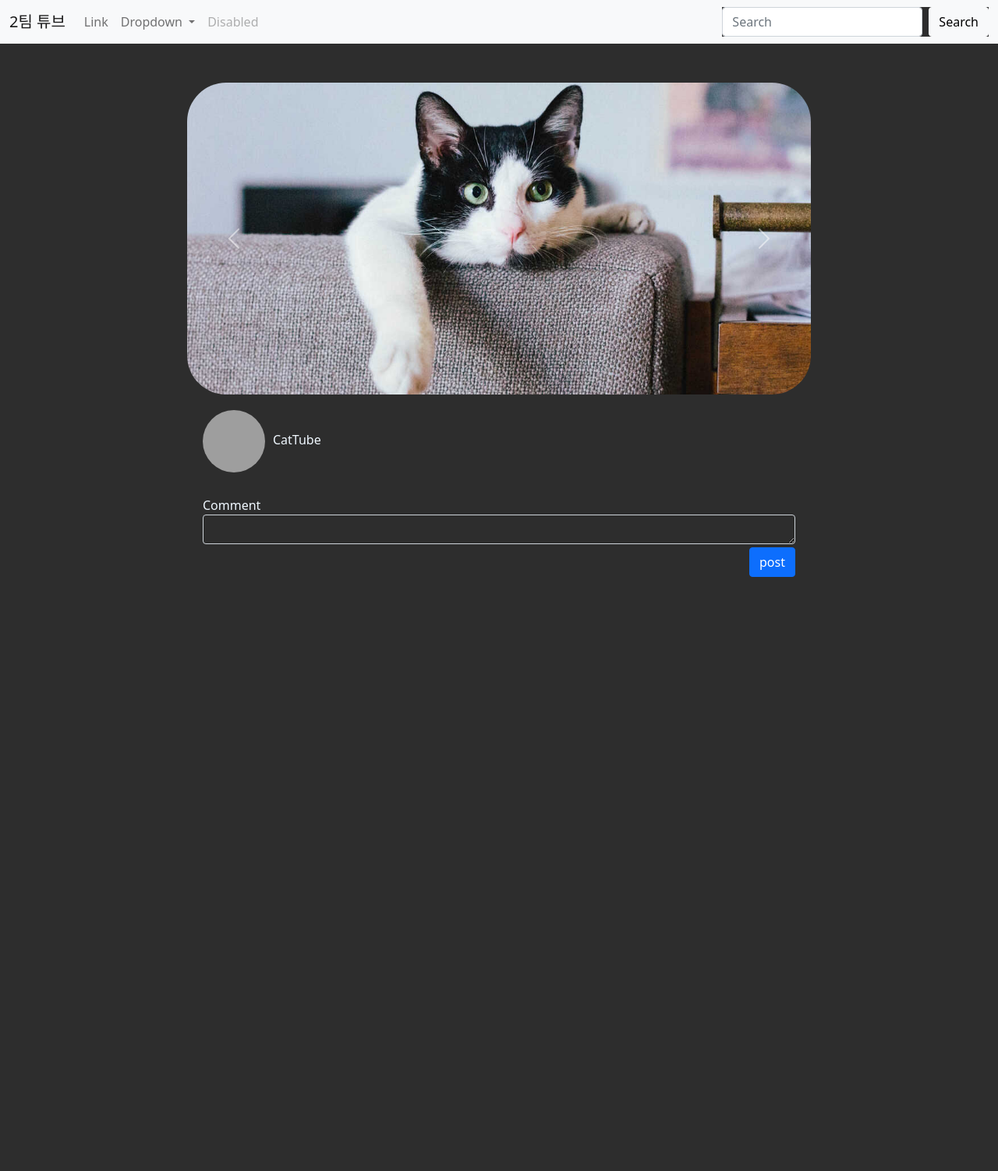
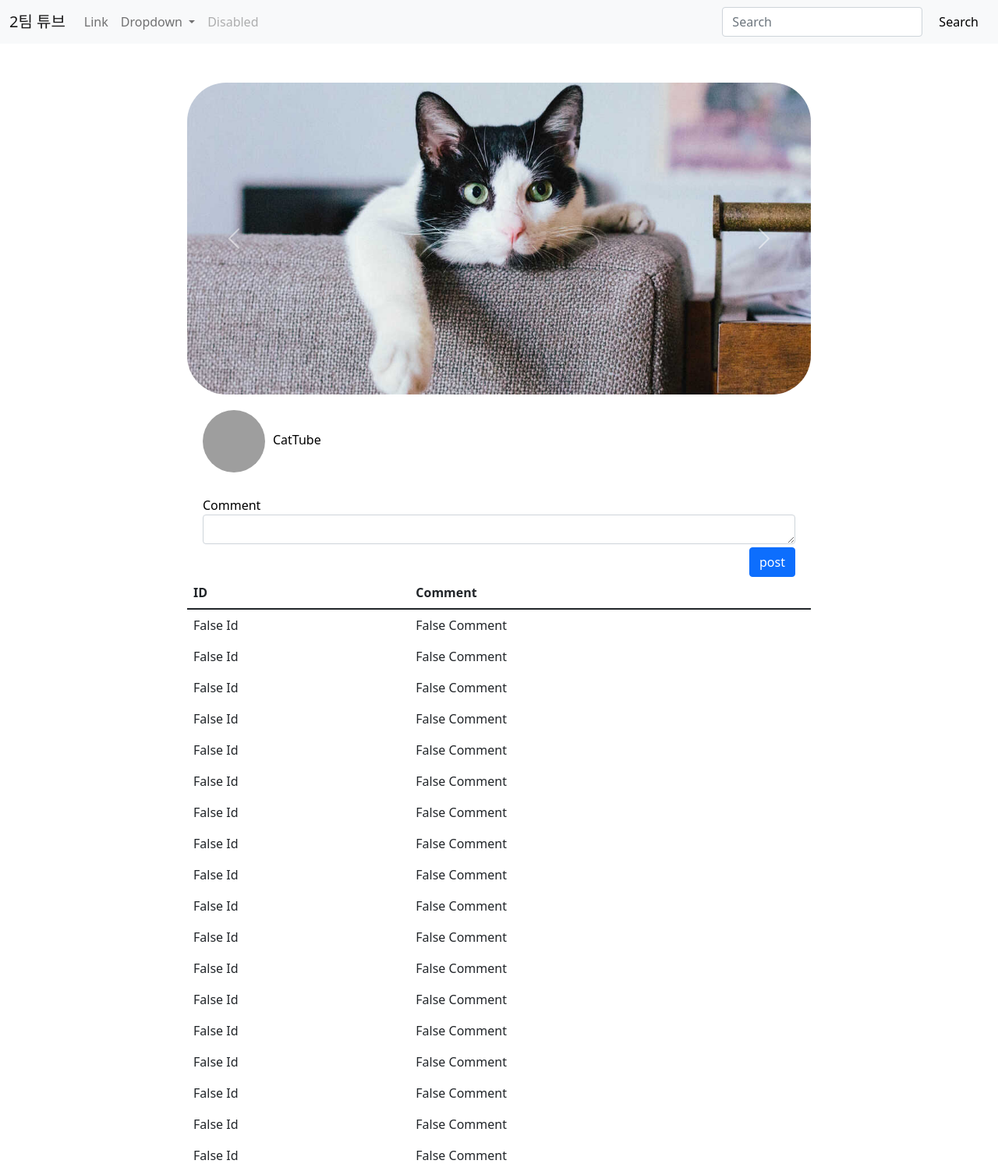
Before and after one commit to jiaero/SpartaContest, a Python web app: template templates/playlist.html in a window 1280 px wide. Shown: the whole page at 78% size. Before the commit the page ends 740 px from the top, so only its background shows below. Run offline with Jinja, Linux system fonts and the light colour scheme; the template is opened without the code that fills it, so the values that code supplies are empty; grey boxes are pictures that could not be loaded.

Commit message:
Edited playlist and made playvideo.html

```diff
--- a/templates/playlist.html
+++ b/templates/playlist.html
@@ -6,6 +6,7 @@
     <meta http-equiv="X-UA-Compatible" content="IE=edge">
     <meta name="viewport" content="width=device-width, initial-scale=1.0">
     <!-- JS -->
+    <script src="https://ajax.googleapis.com/ajax/libs/jquery/3.5.1/jquery.min.js"></script>
     <script src="https://cdn.jsdelivr.net/npm/bootstrap@5.1.3/dist/js/bootstrap.bundle.min.js"
         integrity="sha384-ka7Sk0Gln4gmtz2MlQnikT1wXgYsOg+OMhuP+IlRH9sENBO0LRn5q+8nbTov4+1p"
         crossorigin="anonymous"></script>
@@ -16,6 +17,33 @@
 
     <!-- External CSS -->
     <link type="text/css" rel="stylesheet" href="playlist_style.css">
+
+    <script type="text/javascript">
+
+        $(document).ready(function () {
+            showComments();
+        });
+
+        function showComments() {
+            $('#comment-box').empty()
+
+            let commentCount = Math.random()*20;
+
+            let temp_html = `<tr>
+                    <td>False Id</td>
+                    <td>False Comment</td>
+                </tr>`
+            for(let i = 0; i < commentCount; i++) {
+                $('#comment-box').append(temp_html)
+            }
+
+        }
+
+        function showSlides() {
+
+        }
+
+    </script>
 
     <title>Document</title>
 </head>
@@ -64,13 +92,16 @@
         <div id="carouselExampleControls" class="carousel slide" data-bs-ride="carousel">
             <div class="carousel-inner">
                 <div class="carousel-item">
-                    <a href="#" target="_blank"><img src="../static/black_cat.jpg" class="d-block w-100" alt="black_cat"></a>
+                    <a href="playvideo.html" target="_blank"><img src="../static/black_cat.jpg" class="d-block w-100"
+                            alt="black_cat"></a>
                 </div>
                 <div class="carousel-item active">
-                    <a href="#" target="_blank"><img src="../static/sofa_cat.jpg" class="d-block w-100" alt="sofa_cat"></a>
+                    <a href="playvideo.html" target="_blank"><img src="../static/sofa_cat.jpg" class="d-block w-100"
+                            alt="sofa_cat"></a>
                 </div>
                 <div class="carousel-item">
-                    <a href="#" target="_blank"><img src="../static/striped_cat.png" class="d-block w-100" alt="striped_cat"></a>
+                    <a href="playvideo.html" target="_blank"><img src="../static/striped_cat.png" class="d-block w-100"
+                            alt="striped_cat"></a>
                 </div>
             </div>
             <button class="carousel-control-prev" type="button" data-bs-target="#carouselExampleControls"
@@ -91,12 +122,28 @@
         <form>
             <div class="form-group">
                 <label for="exampleFormControlTextarea1">Comment</label>
-                <textarea id="comment-textarea" class="form-control" id="exampleFormControlTextarea1" rows="1"
-                    style="background-color: #2d2d2d; color: aliceblue"></textarea>
+                <textarea id="comment-textarea" class="form-control" id="exampleFormControlTextarea1"
+                    rows="1"></textarea>
                 <button id="post-button" class="btn btn-primary mt-1" type="submit">post</button>
-
             </div>
         </form>
+
+        <div class="comments">
+            <table class="table">
+                <thead>
+                    <tr>
+                        <th scope="col">ID</th>
+                        <th scope="col">Comment</th>
+                    </tr>
+                </thead>
+                <tbody id="comment-box">
+                    <tr>
+                        <td>Sir Cat</td>
+                        <td>Well that's cute</td>
+                    </tr>
+                </tbody>
+            </table>
+        </div>
     </div>
 </body>
 
--- a/templates/playlist_style.css
+++ b/templates/playlist_style.css
@@ -1,6 +1,5 @@
 body {
-    background-color: #2d2d2d;
-    color: aliceblue;
+    color: black;
 }
 
 #main {
@@ -15,13 +14,10 @@ body {
     margin: 50px auto 10px auto;
 }
 
-form {
-    background-color: #2d2d2d;
-}
 
 a {
     text-decoration: none;
-    color: aliceblue;
+    color:black;
 }
 
 .carousel-inner {
@@ -69,6 +65,7 @@ th {
 
 .form-group {
     margin: 20px;
+    color:black;
 }
 
 #author {
```
Also changed, not shown: templates/playvideo.html (+39 -0 lines), templates/playvideo_style.css (+1 -8 lines).
